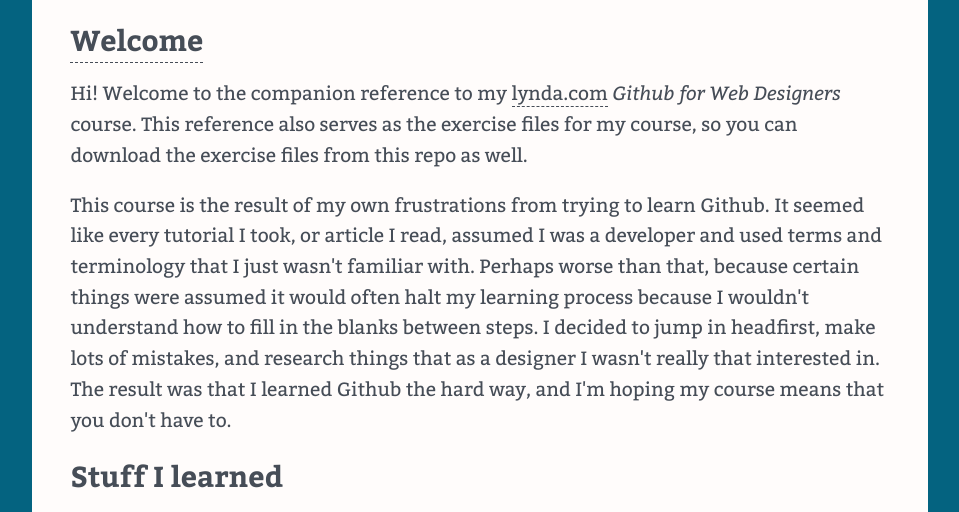
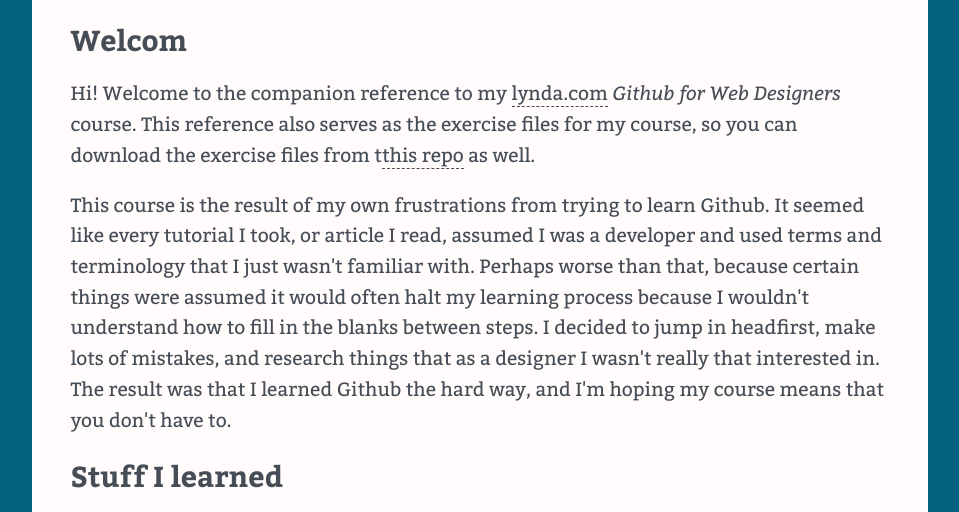
Before and after one commit to splascencia767/Github-For-Web-Designers, a plain HTML site: page index.html in a window 1280 px wide. Shown: the part 229-741 px from the top of the page, without its empty margins (160-1119 px from the left). Drawn offline with nearby package versions, Linux system fonts and the light colour scheme.

Commit message:
Index update

```diff
--- a/index.html
+++ b/index.html
@@ -25,8 +25,8 @@
     </ul>
     </nav>
     <main>
-    <h2><a href="https://github.com/splascencia767/Github-For-Web-Designers">Welcome</a></h2>
-    <p>Hi! Welcome to the companion reference to my <a href="http://www.lynda.com" title="lynda.com">lynda.com</a> <em>Github for Web Designers</em> course. This reference also serves as the exercise files for my course, so you can download the exercise files from this repo as well.</p>
+    <h2>Welcom</h2>
+    <p>Hi! Welcome to the companion reference to my <a href="http://www.lynda.com" title="lynda.com">lynda.com</a> <em>Github for Web Designers</em> course. This reference also serves as the exercise files for my course, so you can download the exercise files from t<a href="https://github.com/splascencia767/Github-For-Web-Designers"title="companion repo for github desktop lesson">this repo</a> as well.</p>
     <p>This course is the result of my own frustrations from trying to learn Github. It seemed like every tutorial I took, or article I read, assumed I was a developer and used terms and terminology that I just wasn't familiar with. Perhaps worse than that, because certain things were assumed it would often halt my learning process because I wouldn't understand how to fill in the blanks between steps. I decided to jump in headfirst, make lots of mistakes, and research things that as a designer I wasn't really that interested in. The result was that I learned Github the hard way, and I'm hoping my course means that you don't have to.</p>
     <h2>Stuff I learned</h2>
     <p>Whenever I learn something new I have those &quot;aha&rdquo; moments where I break through the murk into moments of clarity. In addition to the reference and glossary that you&rsquo;ll find here I wanted to list some of the concepts that I found really important when learning Github.</p>
```
